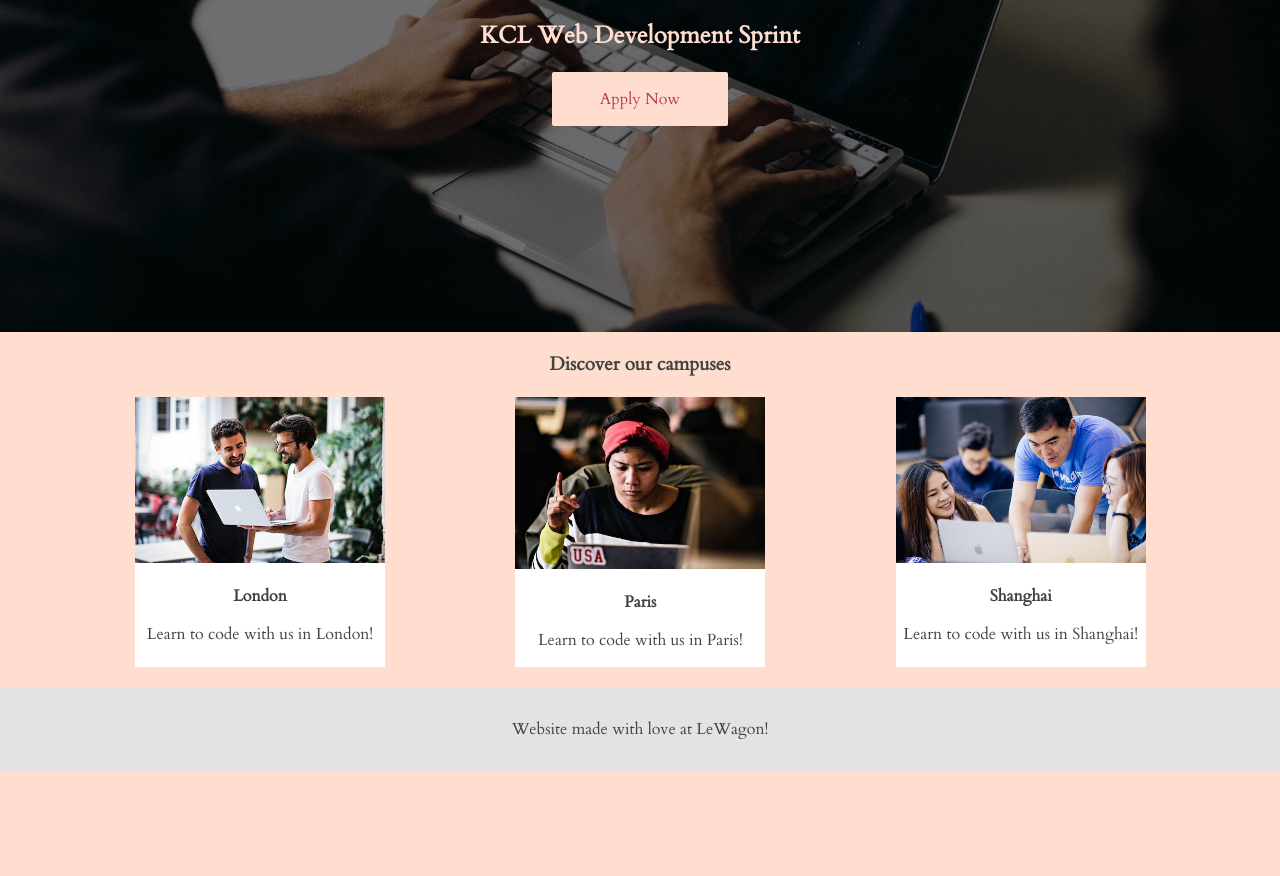
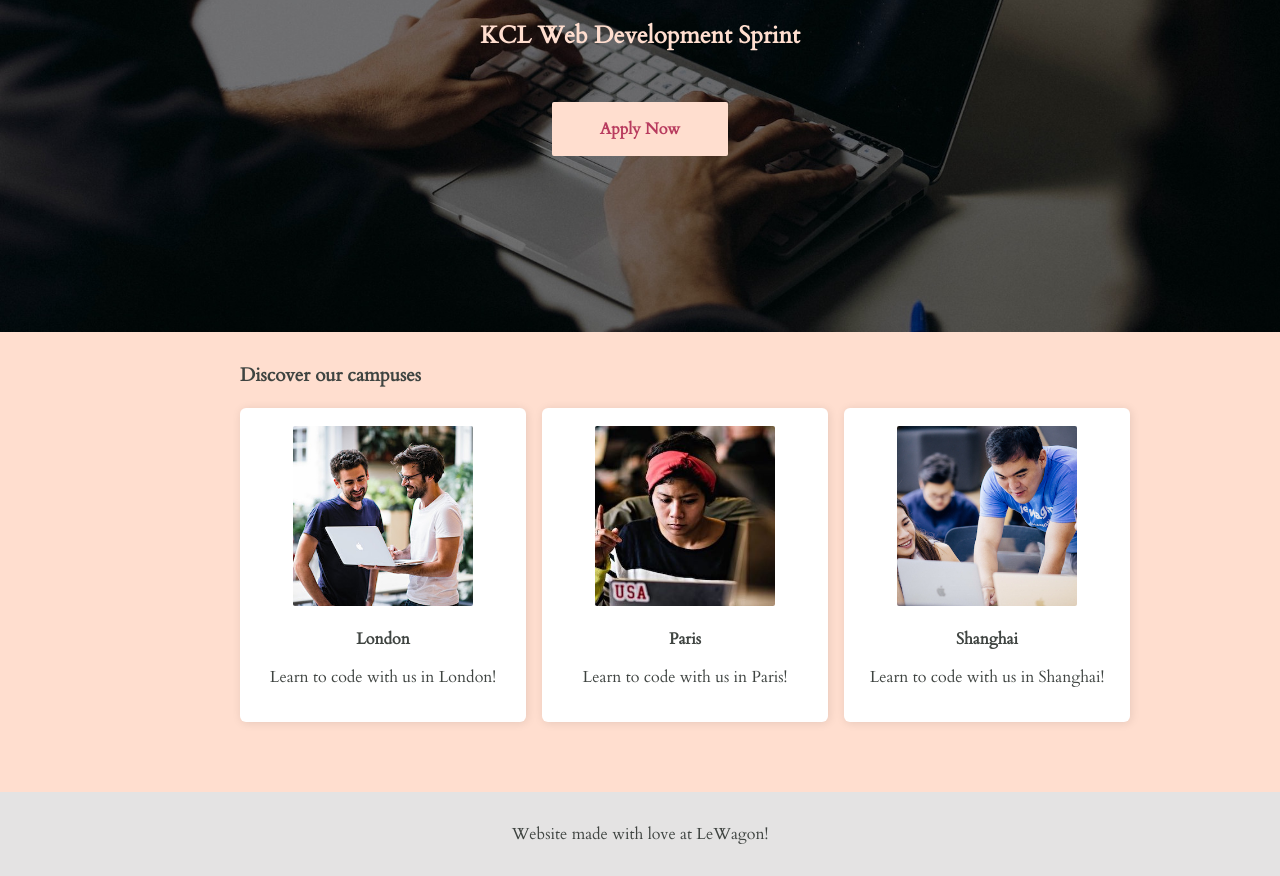
Before and after one commit to tzsofia/landing, a plain HTML site: page index.html in a window 1280 px wide. Shown: the part 218-1094 px from the top of the page. Before the commit the page ends 989 px from the top, so only its background shows below. Drawn offline with Linux system fonts and the light colour scheme; a web font is replaced by a local one.

Commit message:
Add files via upload

```diff
--- a/style.css
+++ b/style.css
@@ -18,6 +18,8 @@ a{
 	padding: 16px 48px;
 	border-radius: 2px;
 	display: inline-block;
+	font-weight: bold;
+	margin-top: 30px;
 }
 
 a:hover{
@@ -35,21 +37,67 @@ a:hover{
 .card-white{
 	background-color: white;
 	width: 250px;
+	border-radius: 6px;
+	box-shadow: 1px 1px 10px rgba(0,0,0,0.1);
+	padding: 18px;
+	margin-bottom: 20px;
 }
 
-img{
-	width: 250px;
+.card-white img{
+	width: 180px;
+	height: 180px;
+	object-fit: cover;
+	border-radius: 2px;
+}
+
+.container{
+	width: 800px;
+	margin: auto;
+	margin-top: 30px;
 }
 
 #footer{
 	background-color: #e4e3e3;
 	padding: 15px 0;
+	margin-top: 50px;
 }
 
-.cards {
-	display:grid;
+.cards{
+	display: grid;
 	grid-template-columns: 1fr 1fr 1fr;
 	grid-gap: 16px;
-	padding-left: 115px;
-	margin: 20px;
 }
+
+.container h3 {
+text-align: left;
+margin-top: 20px;
+margin-bottom: 20px;
+}
+
+@media (max-width: 800px) {
+	.cards {
+		grid-template-columns: 1fr;
+	}
+
+	.card-white{
+		width: auto;
+	}
+}
+
+@media (min-width: 500px) {
+	.container {
+		width: 400px;
+	}
+}
+
+@media (min-width: 800px) {
+	.container {
+		width: 600px;
+	}
+}
+
+@media (min-width: 1000px) {
+	.container {
+		width: 800px;
+	}
+}
```
Also changed, not shown: index.html (+1 -1 lines).
